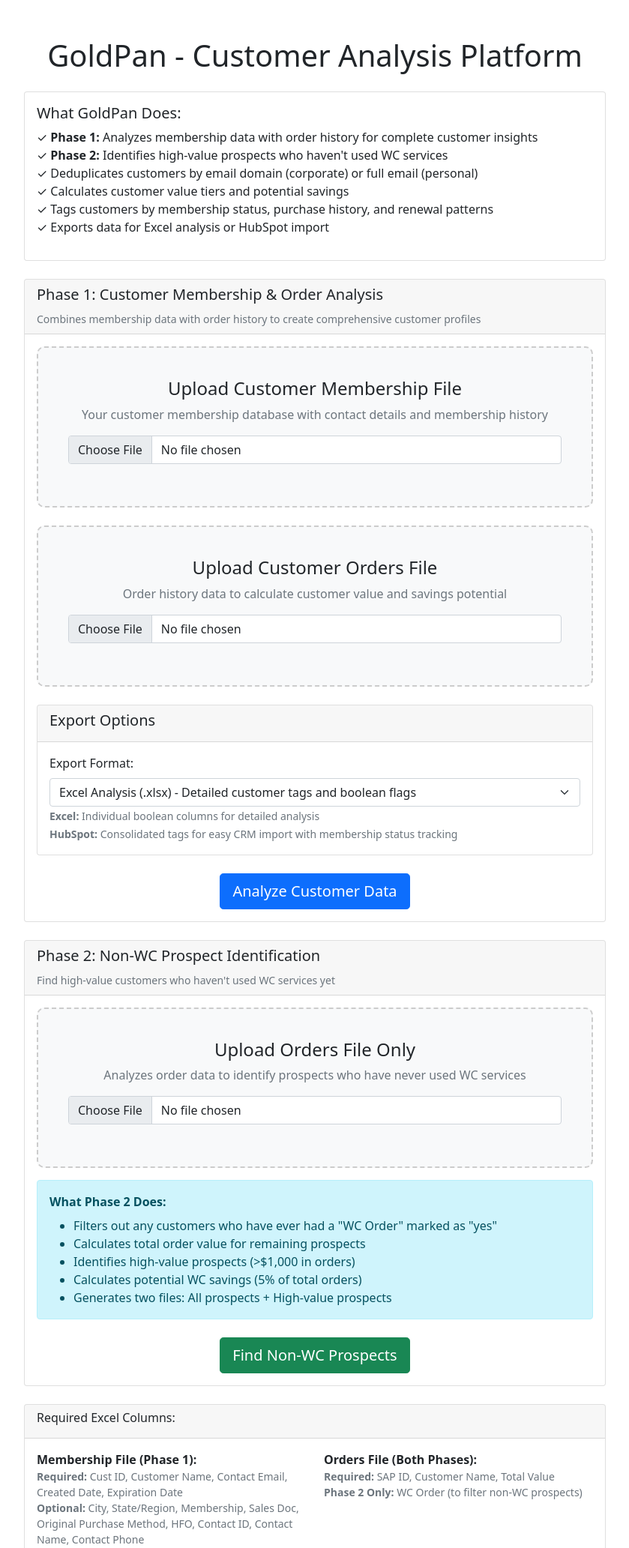
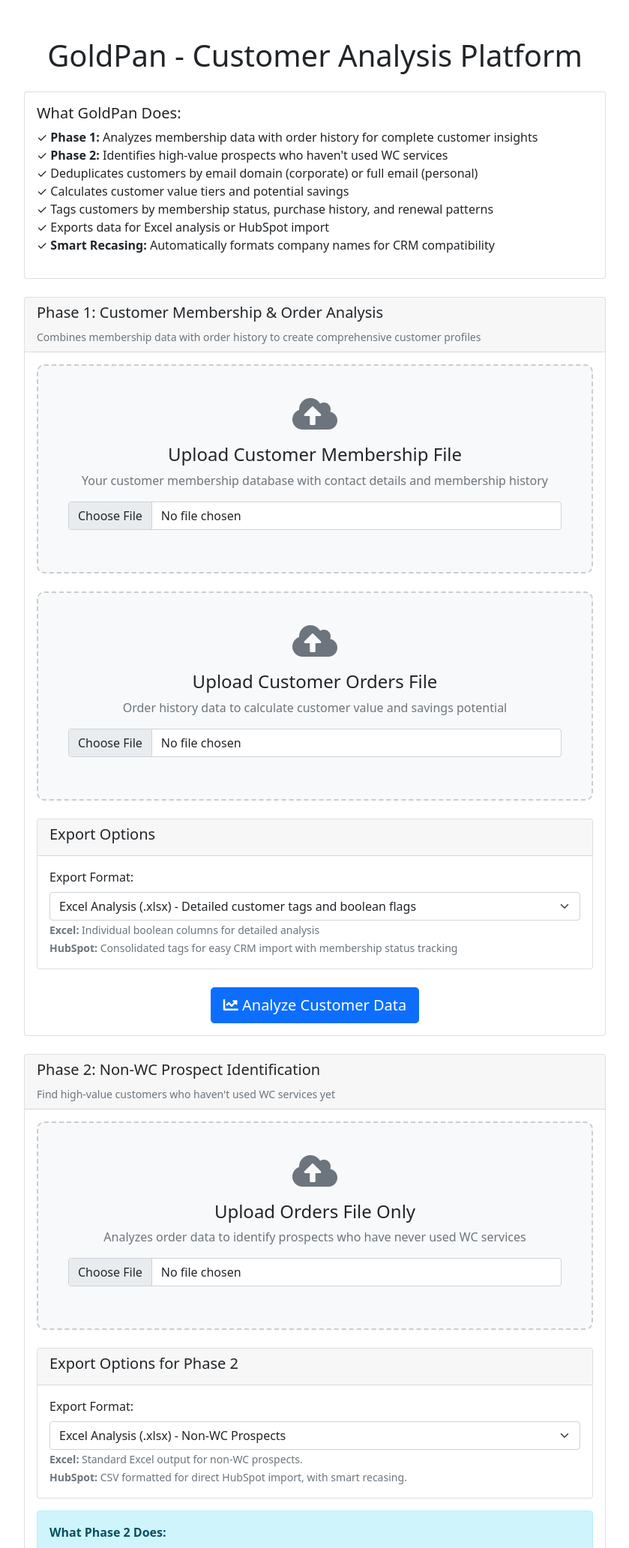
Before and after one commit to aidan-xyz/goldpan, a Flask app: page / in a window 1280 px wide. Shown: the top 2065 px of the page at 75% size, without its empty margins (220-1059 px from the left). Run offline with Flask 3, Linux system fonts and the light colour scheme.

Commit message:
possible fix for "add the hubspot tagging option/excel option to the "phase 2" part of the code so we can also chuck it into hubspot. Also for phase two, we need to implement smart title recasing, turning the company names from all uppercase to title casing: Title Casing, and common acronyms like LLC be done like that. this is to ensure maximum compatibility with hubspot. for phase one, I would also like title casing like this, but ONLY on common emails, due to the fact that common emails do not allow us to properly import the company, so we have to rely on name."

```diff
--- a/main.py
+++ b/main.py
@@ -19,8 +19,49 @@ COMMON_FREE_EMAIL_DOMAINS = {
     'live.com', 'msn.com', 'yandex.com', 'qq.com', '163.com', 'sina.com'
 }
 
+# Common acronyms to preserve in uppercase during title recasing
+COMMON_ACRONYMS = {
+    'LLC', 'INC', 'CO', 'CORP', 'LTD', 'PLC', 'GMBH', 'AG', 'SA', 'NV', 'BV',
+    'PTE', 'S.A.', 'C.A.', 'S.R.L.', 'SPA', 'SAS', 'SARL', 'KG', 'OHG', 'LP',
+    'LLP', 'PC', 'PA', 'PS', 'SC', 'SD', 'USA', 'UK', 'CA', 'DE', 'FR', 'IT',
+    'JP', 'MX', 'AU', 'NZ', 'EU', 'NA', 'APAC', 'EMEA', 'LATAM', 'WC'
+}
+
 def allowed_file(filename):
     return '.' in filename and filename.rsplit('.', 1)[1].lower() in ALLOWED_EXTENSIONS
+
+def recase_company_name(name):
+    """
+    Recases a company name to title case, preserving common acronyms in uppercase.
+    Handles various delimiters and ensures consistent spacing.
+    """
+    if not isinstance(name, str) or not name:
+        return name
+
+    # Convert to uppercase first, then split by non-alphanumeric characters or spaces
+    # This helps in handling names like "ABC-DEF" or "GHI.JKL"
+    words = re.split(r'[^a-zA-Z0-9]+', name.upper())
+
+    recase_words = []
+    for word in words:
+        if word in COMMON_ACRONYMS:
+            recase_words.append(word)
+        elif word: # Ensure word is not empty
+            recase_words.append(word.capitalize())
+
+    # Join back with a single space, then replace specific acronyms with their original casing if they were split
+    # This part needs careful handling if acronyms are part of a larger word, but for standalone acronyms, it's fine.
+    # For example, "ABC LLC" -> "Abc LLC"
+    # Re-join with a space and then re-apply specific acronyms.
+    final_name = ' '.join(recase_words)
+
+    # Specific replacements for common acronyms that might have been title-cased if not in the list
+    # This loop ensures that even if an acronym was part of a hyphenated word, it gets corrected.
+    for acr in sorted(list(COMMON_ACRONYMS), key=len, reverse=True): # Sort by length to match longer acronyms first
+        final_name = re.sub(r'\b' + acr.capitalize() + r'\b', acr, final_name)
+
+    return final_name.strip()
+
 
 def process_orders_and_add_value_tiers(membership_df, orders_df):
     """
@@ -392,8 +433,13 @@ def process_phase_two_orders(orders_df):
     # --- Step 4: Identify High-Value Prospects ---
     final_prospect_data['Is High-Value Prospect'] = final_prospect_data['Total_Order_Value'] > 1000
 
-    # Prepare high-value prospects data
-    high_value_prospects = final_prospect_data[final_prospect_data['Is High-Value Prospect']][['Customer Name', 'Cust ID', 'Total_Order_Value', 'Potential WC Savings']]
+    # Apply smart title recasing to Customer Name for Phase 2
+    final_prospect_data['Customer Name'] = final_prospect_data['Customer Name'].apply(recase_company_name)
+
+    # Prepare high-value prospects data (also recase Customer Name here)
+    high_value_prospects = final_prospect_data[final_prospect_data['Is High-Value Prospect']][['Customer Name', 'Cust ID', 'Total_Order_Value', 'Potential WC Savings']].copy()
+    high_value_prospects['Customer Name'] = high_value_prospects['Customer Name'].apply(recase_company_name)
+
 
     # --- Final Column Renames and Ordering for Output ---
     final_prospect_data.rename(columns={'Total_Order_Value': 'Total Order Value'}, inplace=True)
@@ -522,8 +568,6 @@ def process_file():
             membership_df = pd.read_excel(membership_file)
             orders_df = pd.read_excel(orders_file)
 
-            # Customer Name will retain original casing from input
-
             # Show preview of original data
             original_count = len(membership_df)
 
@@ -537,6 +581,13 @@ def process_file():
             # Categorize and sort by expiration status (this adds 'Expiration Category')
             # This step is kept as it might be used internally or for other non-HubSpot exports
             final_df = categorize_and_sort_memberships(processed_df)
+
+            # Apply title recasing ONLY on common emails for Phase 1
+            if 'Contact Email' in final_df.columns and 'Customer Name' in final_df.columns:
+                final_df['Email Domain'] = final_df['Contact Email'].apply(_extract_domain_from_email)
+                common_email_mask = final_df['Email Domain'].isin(COMMON_FREE_EMAIL_DOMAINS)
+                final_df.loc[common_email_mask, 'Customer Name'] = final_df.loc[common_email_mask, 'Customer Name'].apply(recase_company_name)
+                final_df = final_df.drop(columns=['Email Domain'], errors='ignore') # Drop the temporary column
 
             # Apply HubSpot formatting if selected
             if export_format == 'hubspot':
@@ -593,6 +644,9 @@ def process_phase_two():
         flash('Orders file must be selected')
         return redirect(request.url)
 
+    # Get export format for Phase 2
+    export_format_phase_two = request.form.get('export_format_phase_two', 'standard_phase_two')
+
     if orders_file and allowed_file(orders_file.filename):
         try:
             # Read orders Excel file
@@ -604,28 +658,43 @@ def process_phase_two():
             # Save both files to temporary location
             temp_dir = tempfile.gettempdir()
 
-            # Main prospects file
-            output_filename = f"non_wc_prospects_{secure_filename(orders_file.filename).rsplit('.', 1)[0]}.xlsx"
-            output_path = os.path.join(temp_dir, output_filename)
+            # Determine file extension and filename based on export format
+            if export_format_phase_two == 'hubspot_phase_two':
+                file_extension = 'csv'
+                main_output_filename = f"hubspot_non_wc_prospects_{secure_filename(orders_file.filename).rsplit('.', 1)[0]}.csv"
+                high_value_output_filename = f"hubspot_high_value_prospects_{secure_filename(orders_file.filename).rsplit('.', 1)[0]}.csv"
 
-            # High value prospects file
-            high_value_filename = f"high_value_prospects_{secure_filename(orders_file.filename).rsplit('.', 1)[0]}.xlsx"
-            high_value_path = os.path.join(temp_dir, high_value_filename)
+                # For HubSpot, we might want a simplified output for high-value prospects too
+                # Assuming high_value_prospects already has recased names and desired columns
+                # If further HubSpot specific formatting is needed for high_value_prospects,
+                # a separate function similar to format_for_hubspot_export might be required.
+                # For now, we'll just save it as CSV.
+            else: # standard_phase_two
+                file_extension = 'xlsx'
+                main_output_filename = f"non_wc_prospects_{secure_filename(orders_file.filename).rsplit('.', 1)[0]}.xlsx"
+                high_value_output_filename = f"high_value_prospects_{secure_filename(orders_file.filename).rsplit('.', 1)[0]}.xlsx"
+
+            main_output_path = os.path.join(temp_dir, main_output_filename)
+            high_value_output_path = os.path.join(temp_dir, high_value_output_filename)
 
             # Save both files
-            with pd.ExcelWriter(output_path, engine='openpyxl') as writer:
-                final_prospect_data.to_excel(writer, index=False, sheet_name='Non-WC Prospects')
+            if file_extension == 'csv':
+                final_prospect_data.to_csv(main_output_path, index=False)
+                high_value_prospects.to_csv(high_value_output_path, index=False)
+            else:
+                with pd.ExcelWriter(main_output_path, engine='openpyxl') as writer:
+                    final_prospect_data.to_excel(writer, index=False, sheet_name='Non-WC Prospects')
 
-            with pd.ExcelWriter(high_value_path, engine='openpyxl') as writer:
-                high_value_prospects.to_excel(writer, index=False, sheet_name='High-Value Prospects')
+                with pd.ExcelWriter(high_value_output_path, engine='openpyxl') as writer:
+                    high_value_prospects.to_excel(writer, index=False, sheet_name='High-Value Prospects')
 
             return render_template('results.html',
                                    original_count=len(orders_df),
                                    deduplicated_count=len(final_prospect_data),
                                    reduction=len(orders_df) - len(final_prospect_data),
-                                   filename=output_filename,
-                                   high_value_filename=high_value_filename,
-                                   export_format='phase_two',
+                                   filename=main_output_filename,
+                                   high_value_filename=high_value_output_filename,
+                                   export_format=export_format_phase_two, # Pass the new export format
                                    preview_data=final_prospect_data.head(10).to_html(classes='table table-striped', index=False))
 
         except Exception as e:
--- a/templates/upload.html
+++ b/templates/upload.html
@@ -1,4 +1,3 @@
-
 <!DOCTYPE html>
 <html lang="en">
 <head>
@@ -6,6 +5,7 @@
     <meta name="viewport" content="width=device-width, initial-scale=1.0">
     <title>Customer Data Analysis & Prospect Identification</title>
     <link href="https://cdn.jsdelivr.net/npm/bootstrap@5.1.3/dist/css/bootstrap.min.css" rel="stylesheet">
+    <link rel="stylesheet" href="https://cdnjs.cloudflare.com/ajax/libs/font-awesome/5.15.3/css/all.min.css">
     <style>
         .container {
             max-width: 800px;
@@ -38,6 +38,7 @@
                     <li>✓ Calculates customer value tiers and potential savings</li>
                     <li>✓ Tags customers by membership status, purchase history, and renewal patterns</li>
                     <li>✓ Exports data for Excel analysis or HubSpot import</li>
+                    <li>✓ <strong>Smart Recasing:</strong> Automatically formats company names for CRM compatibility</li>
                 </ul>
             </div>
         </div>
@@ -122,6 +123,23 @@
                             </div>
                         </div>
 
+                        <div class="card mt-4">
+                            <div class="card-header">
+                                <h5>Export Options for Phase 2</h5>
+                            </div>
+                            <div class="card-body">
+                                <label class="form-label">Export Format:</label>
+                                <select class="form-select" name="export_format_phase_two">
+                                    <option value="standard_phase_two">Excel Analysis (.xlsx) - Non-WC Prospects</option>
+                                    <option value="hubspot_phase_two">HubSpot Import (.csv) - Non-WC Prospects</option>
+                                </select>
+                                <small class="text-muted">
+                                    <strong>Excel:</strong> Standard Excel output for non-WC prospects.<br>
+                                    <strong>HubSpot:</strong> CSV formatted for direct HubSpot import, with smart recasing.
+                                </small>
+                            </div>
+                        </div>
+
                         <div class="alert alert-info mt-3">
                             <strong>What Phase 2 Does:</strong>
                             <ul class="mb-0 mt-2">
@@ -130,6 +148,7 @@
                                 <li>Identifies high-value prospects (>$1,000 in orders)</li>
                                 <li>Calculates potential WC savings (5% of total orders)</li>
                                 <li>Generates two files: All prospects + High-value prospects</li>
+                                <li>Applies smart title recasing to company names for CRM compatibility</li>
                             </ul>
                         </div>
 
@@ -173,7 +192,8 @@
                                 • <strong>Membership Status:</strong> Active, expiring soon, recently renewed, expired<br>
                                 • <strong>Value Calculations:</strong> Total order value, estimated savings (8% for members, 5% for prospects)<br>
                                 • <strong>Smart Deduplication:</strong> By company domain for business emails, individual for personal emails<br>
-                                • <strong>CRM Ready:</strong> Formatted for direct import into HubSpot or Excel analysis
+                                • <strong>CRM Ready:</strong> Formatted for direct import into HubSpot or Excel analysis<br>
+                                • <strong>Smart Title Recasing:</strong> Company names formatted for optimal CRM display.
                             </small>
                         </div>
                     </div>
```
Also changed, not shown: templates/results.html (+8 -8 lines).
